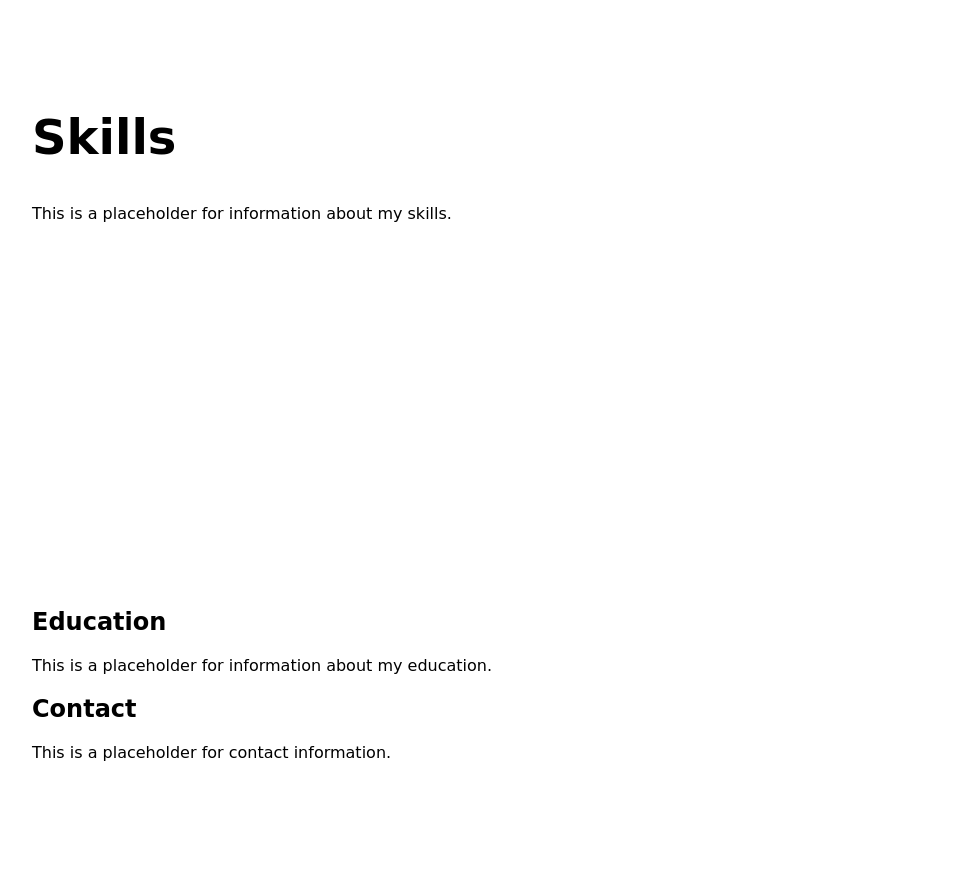
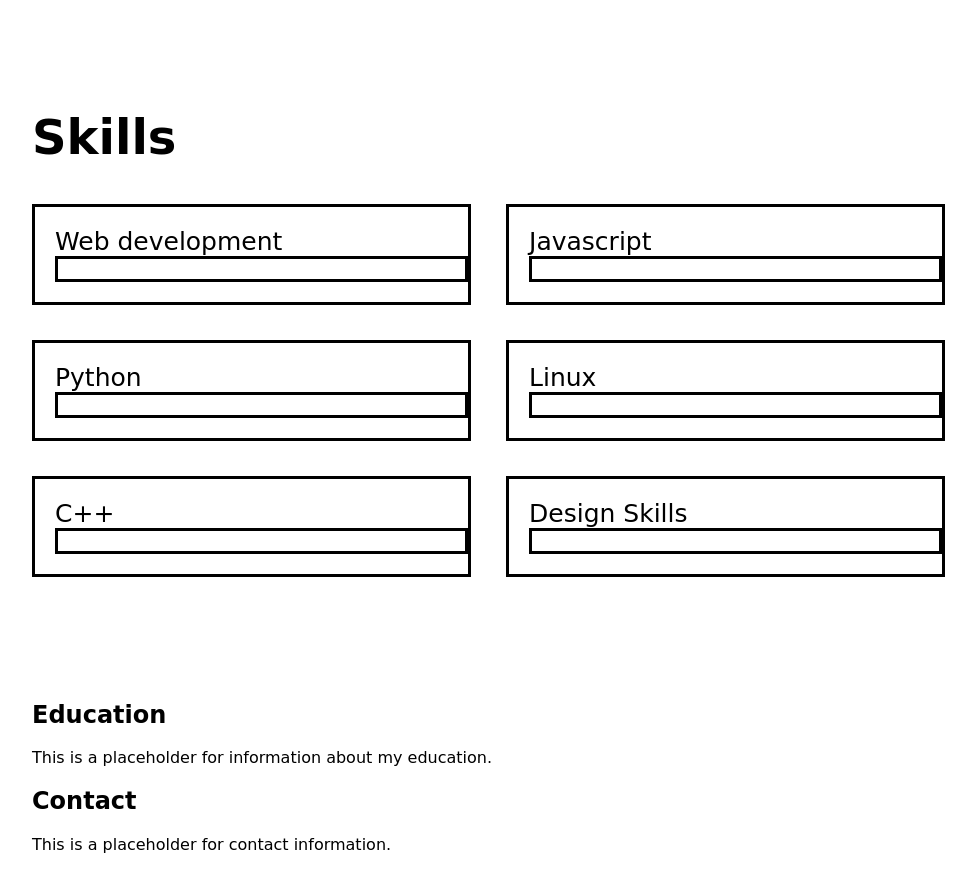
Before and after one commit to Pranav-Official/Portfolio, a plain HTML site: page index.html in a window 1280 px wide. Shown: the part 1326-2196 px from the top of the page, without its empty margins (160-1136 px from the left). Before the commit the page ends 2104 px from the top, so only its background shows below. Drawn offline with Linux system fonts and the light colour scheme; a web font is replaced by a local one.

Commit message:
feature:changes to index

```diff
--- a/css/skill.css
+++ b/css/skill.css
@@ -2,9 +2,34 @@
     margin-top: 7rem;
     height: 60vh;
     /* border: solid 1px; */
+    margin-bottom: 7rem;
 }
 
 #skills h2{
     font-size: 3rem;
     margin-top: 0;
 }
+
+.skill-cards{
+    display: grid;
+    grid-template-columns: 49% 49%;
+    gap: 35px;
+}
+
+
+.skill-card{
+    border: solid 3px;
+    padding-left: 20px;
+    font-size: 25px;
+    padding-top: 20px;
+    padding-bottom: 20px;
+}
+
+.skill-card p{
+   margin: 0;
+}
+
+.progress-bar{
+    border: solid 3px;
+    height: 20px;
+}
--- a/index.html
+++ b/index.html
@@ -88,7 +88,50 @@
 
       <section id="skills">
         <h2>Skills</h2>
-        <p>This is a placeholder for information about my skills.</p>
+        <div class="skill-cards">
+            <div class="skill-card">
+                <p>Web development</p>
+                <div class="progress-bar">
+                    <div class="progress" id="web"></div>
+                    <div class="progress-remain"></div>
+                </div>
+            </div>
+            <div class="skill-card">
+                <p>Javascript</p>
+                <div class="progress-bar" >
+                    <div class="progress" id="js"></div>
+                    <div class="progress-remain"></div>
+                </div>
+            </div>
+            <div class="skill-card">
+                <p>Python</p>
+                <div class="progress-bar">
+                    <div class="progress" id="py"></div>
+                    <div class="progress-remain"></div>
+                </div>
+            </div>
+            <div class="skill-card">
+                <p>Linux</p>
+                <div class="progress-bar" >
+                    <div class="progress" id="linux"></div>
+                    <div class="progress-remain"></div>
+                </div>
+            </div>
+            <div class="skill-card">
+                <p>C++</p>
+                <div class="progress-bar" >
+                    <div class="progress" id="cpp"></div>
+                    <div class="progress-remain"></div>
+                </div>
+            </div>
+            <div class="skill-card">
+                <p>Design Skills</p>
+                <div class="progress-bar">
+                    <div class="progress" id="ds"></div>
+                    <div class="progress-remain"></div>
+                </div>
+            </div>
+        </div>
       </section>
 
       <section id="education">
```
